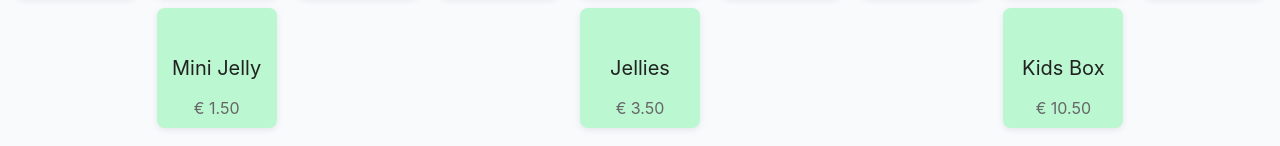
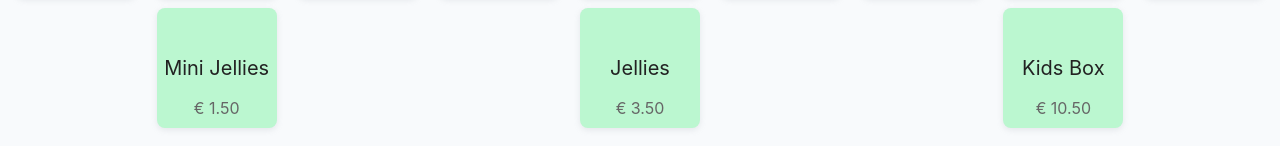
Before and after one commit to CrimsonSunrise/quick-store, a React (Create React App) app: page / in a window 1280 px wide. Shown: the part 201-347 px from the top of the page. Built offline with nearby package versions, Linux system fonts and the light colour scheme.

Commit message:
Mini Jellies gramma

```diff
--- a/src/App.tsx
+++ b/src/App.tsx
@@ -52,7 +52,7 @@ const produtos = [
         color: "#a5f3fc",
     },
     {
-        nome: "Mini Jelly",
+        nome: "Mini Jellies",
         preco: 1.5,
         color: "#bbf7d0",
     },
```
